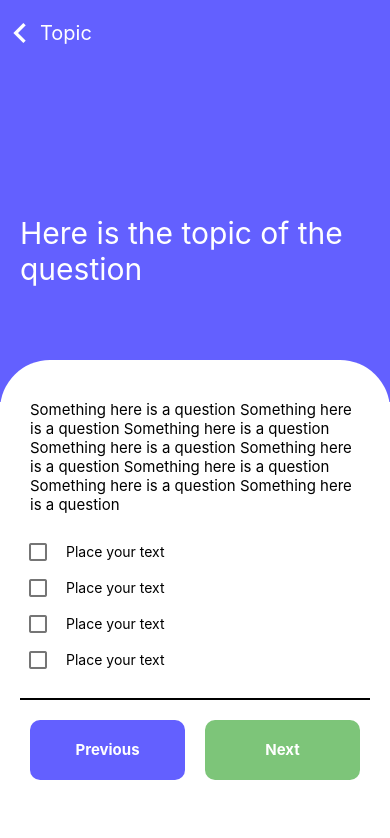
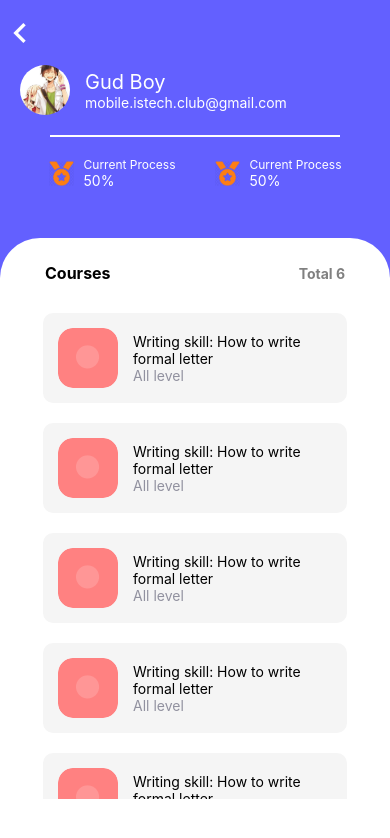
Before and after one commit to mpdn99/english-learning-app, a React Native app: screen /Main in a window 390 px wide. Shown: the top 838 px of the page. Built offline with nearby package versions, Linux system fonts and the light colour scheme.

Commit message:
fix profile screen

```diff
--- a/App.js
+++ b/App.js
@@ -1,12 +1,12 @@
 // import 'react-native-gesture-handler';
 import React from 'react';
 import AppNavigation from './src/navigations';
-import TestQuizzScreen from './src/screens/TestQuizzScreen';
+import ProfileScreen from './src/screens/ProfileScreen';
 
 const App = () => {
   return (
     //<AppNavigation />
-    <TestQuizzScreen/>
+    <ProfileScreen/>
   );
 };
 
--- a/src/navigations/BottomTabNavigator.js
+++ b/src/navigations/BottomTabNavigator.js
@@ -69,17 +69,6 @@ const BottomTabNavigator = () => {
                 ),
             }}
             />
-            <Tab.Screen
-            name="Login"
-            component={SignInScreen}
-            options={{
-                tabBarVisible: 'false',
-                tabBarLabel: 'Login',
-                tabBarIcon: ({color}) => (
-                <MaterialIcons name="person" size={26} color={color} />
-                ),
-            }}
-            />
         </Tab.Navigator>
     )
 }
--- a/src/screens/ProfileScreen.js
+++ b/src/screens/ProfileScreen.js
@@ -46,7 +46,7 @@ const ProfileScreen = ({navigation}) => {
           <Text style={{fontSize: 16, fontWeight: 'bold'}}>Courses</Text>
           <Text style={{fontSize: 14, fontWeight: 'bold', color: 'gray'}}>Total 6</Text>
         </View>
-        <ScrollView>
+        <ScrollView showsVerticalScrollIndicator={false} >
           <CourseCard title="Writing skill: How to write formal letter" category="All level"/>
           <CourseCard title="Writing skill: How to write formal letter" category="All level"/>
           <CourseCard title="Writing skill: How to write formal letter" category="All level"/>
@@ -69,8 +69,8 @@ const styles = StyleSheet.create({
     flex: 2,
     backgroundColor: 'white',
     padding: 5,
-    borderTopStartRadius: 50,
-    borderTopEndRadius: 50,
+    borderTopStartRadius: 40,
+    borderTopEndRadius: 40,
     bottom: 40,
   },
   textView: {
```
Also changed, not shown: src/navigations/index.js (line endings or trailing spaces).
